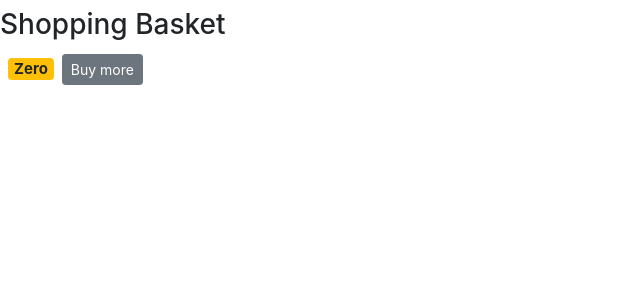
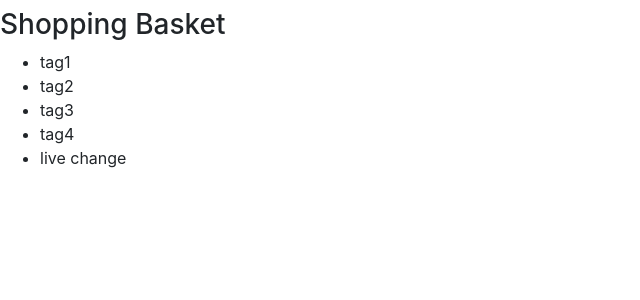
Before and after one commit to manimovassagh/counter, a React (Create React App) app: page / in a window 1280 px wide. Shown: the top 300 px of the page, without its empty margins (0-640 px from the left). Built offline with nearby package versions, Linux system fonts and the light colour scheme.

Commit message:
simple database alarm

```diff
--- a/src/components/counter.jsx
+++ b/src/components/counter.jsx
@@ -4,7 +4,7 @@ import React, { Component } from 'react';
 class Counter extends Component {
     state = {
         count: 0,
-        tags: ['tag1', 'tag2', 'tag3','tag4']
+        tags: ['tag1', 'tag2', 'tag3','tag4','live change']
     };
     styles = {
         fontSize: '15px',
@@ -19,11 +19,11 @@ if (this.state.tags.length===0) return 'We can not find any tags';
     render() {
 
         return (
-
             <div className=' mt-2'>
                 <h3>Shopping Basket</h3>
-                <span style={this.styles} className={this.getBadgeClasses()}> {this.formatcount()} </span>
-                <button className='btn btn-secondary btn-sm' >Buy more</button>
+                {this.state.tags.length===0 && 'Please add an Item in shop Database'}
+
+                <div>{this.renderTags()}</div>
 
             </div>
         );
```
